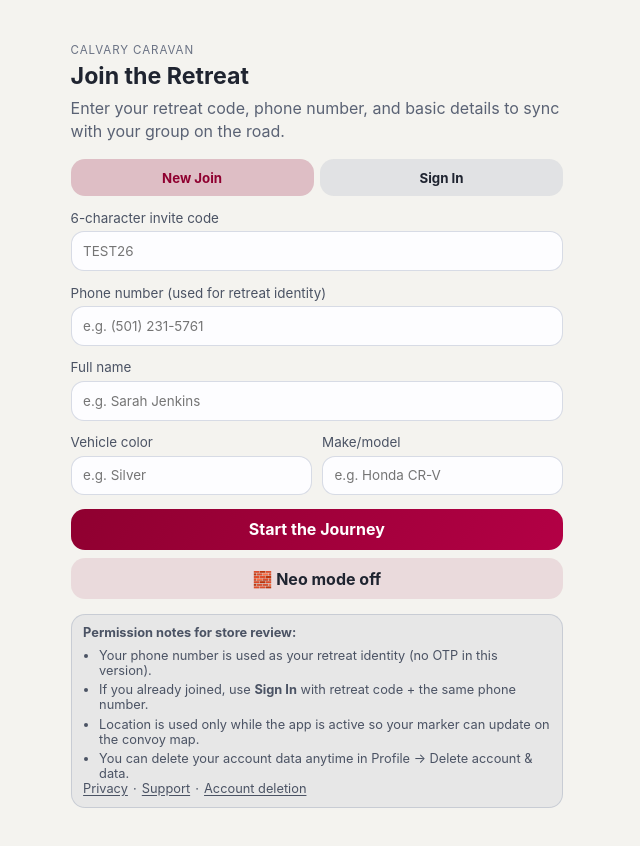
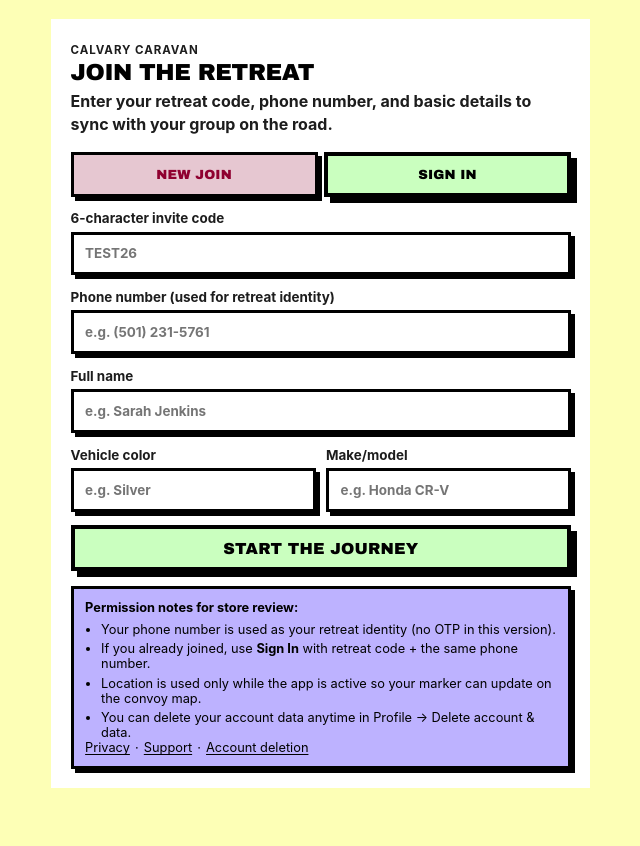
Before and after one commit to christopheraaronhogg/calvary-caravan-api, a SvelteKit app in the folder frontend/: page / in a window 1280 px wide. Shown: the top 846 px of the page, without its empty margins (393-1033 px from the left). Built offline with nearby package versions, Linux system fonts and the light colour scheme.

Commit message:
feat(ui): make neobrutal light mode the default caravan style

```diff
--- a/frontend/src/routes/+page.svelte
+++ b/frontend/src/routes/+page.svelte
@@ -7,7 +7,6 @@
   type ComposerMode = 'chat' | 'prayer';
   type JoinMode = 'join' | 'signin';
   type ParticipantStripFilter = 'all' | 'leaders';
-  type VisualMode = 'default' | 'neo';
 
   type PlaceLabel = {
     label: string;
@@ -132,7 +131,6 @@
   };
 
   const TOKEN_KEY = 'caravan_device_token';
-  const VISUAL_MODE_KEY = 'caravan_visual_mode';
 
   let appReady = false;
   let inRetreat = false;
@@ -145,7 +143,6 @@
 
   let activeTab: Tab = 'map';
   let composerMode: ComposerMode = 'chat';
-  let visualMode: VisualMode = 'default';
   let online = true;
 
   let joinMode: JoinMode = 'join';
@@ -216,10 +213,8 @@
     document.body.classList.remove('theme-night');
   }
 
-  $: if (visualMode === 'neo' && typeof document !== 'undefined') {
+  $: if (typeof document !== 'undefined') {
     document.body.classList.add('theme-neo');
-  } else if (typeof document !== 'undefined') {
-    document.body.classList.remove('theme-neo');
   }
 
   $: if (inRetreat && activeTab === 'map' && mapElement) {
@@ -243,11 +238,6 @@
 
   function normalizeCode(code: string): string {
     return code.trim().toUpperCase().replace(/[^A-Z0-9]/g, '').slice(0, 6);
-  }
-
-  function toggleVisualMode(): void {
-    visualMode = visualMode === 'default' ? 'neo' : 'default';
-    localStorage.setItem(VISUAL_MODE_KEY, visualMode);
   }
 
   function formatTime(iso: string | null | undefined): string {
@@ -1201,25 +1191,11 @@
   onMount(() => {
     online = navigator.onLine;
 
-    const savedVisualMode = localStorage.getItem(VISUAL_MODE_KEY) as VisualMode | null;
-    if (savedVisualMode === 'default' || savedVisualMode === 'neo') {
-      visualMode = savedVisualMode;
-    }
-
     void (async () => {
       const params = new URLSearchParams(window.location.search);
       const useDemo = params.get('demo') === '1';
       const forceSignIn = params.get('signin') === '1' || params.get('auth') === 'signin';
       const forceAuthScreen = forceSignIn || params.get('reauth') === '1' || params.get('reset') === '1';
-      const forceNeo = params.get('neo');
-
-      if (forceNeo === '1' || forceNeo?.toLowerCase() === 'true') {
-        visualMode = 'neo';
-        localStorage.setItem(VISUAL_MODE_KEY, visualMode);
-      } else if (forceNeo === '0' || forceNeo?.toLowerCase() === 'false') {
-        visualMode = 'default';
-        localStorage.setItem(VISUAL_MODE_KEY, visualMode);
-      }
 
       if (useDemo) {
         enableDemoMode();
@@ -1369,12 +1345,6 @@
           {/if}
         </button>
       </form>
-
-      <div class="join-footer">
-        <button type="button" class="theme-toggle neo-toggle" on:click={toggleVisualMode}>
-          {visualMode === 'neo' ? '🧱 Neo mode on' : '🧱 Neo mode off'}
-        </button>
-      </div>
 
       <aside class="join-notes">
         <p><strong>Permission notes for store review:</strong></p>
@@ -1404,9 +1374,6 @@
       </div>
 
       <div class="topbar-actions">
-        <button type="button" class="ghost" on:click={toggleVisualMode} aria-label="Toggle neobrutal test mode">
-          {visualMode === 'neo' ? '🧱' : '🎨'}
-        </button>
         <button type="button" class="ghost" on:click={refreshData} disabled={refreshing}>
           {refreshing ? '…' : '↻'}
         </button>
@@ -1997,23 +1964,6 @@
     color: #bf2222;
   }
 
-  .join-footer {
-    margin-top: 0.5rem;
-    display: grid;
-    gap: 0.45rem;
-  }
-
-  .theme-toggle {
-    width: 100%;
-    margin-top: 0;
-    background: rgba(44, 61, 103, 0.08);
-    color: inherit;
-  }
-
-  .neo-toggle {
-    background: rgba(143, 0, 48, 0.1);
-  }
-
   .join-notes {
     margin-top: 0.9rem;
     border-radius: 14px;
```
